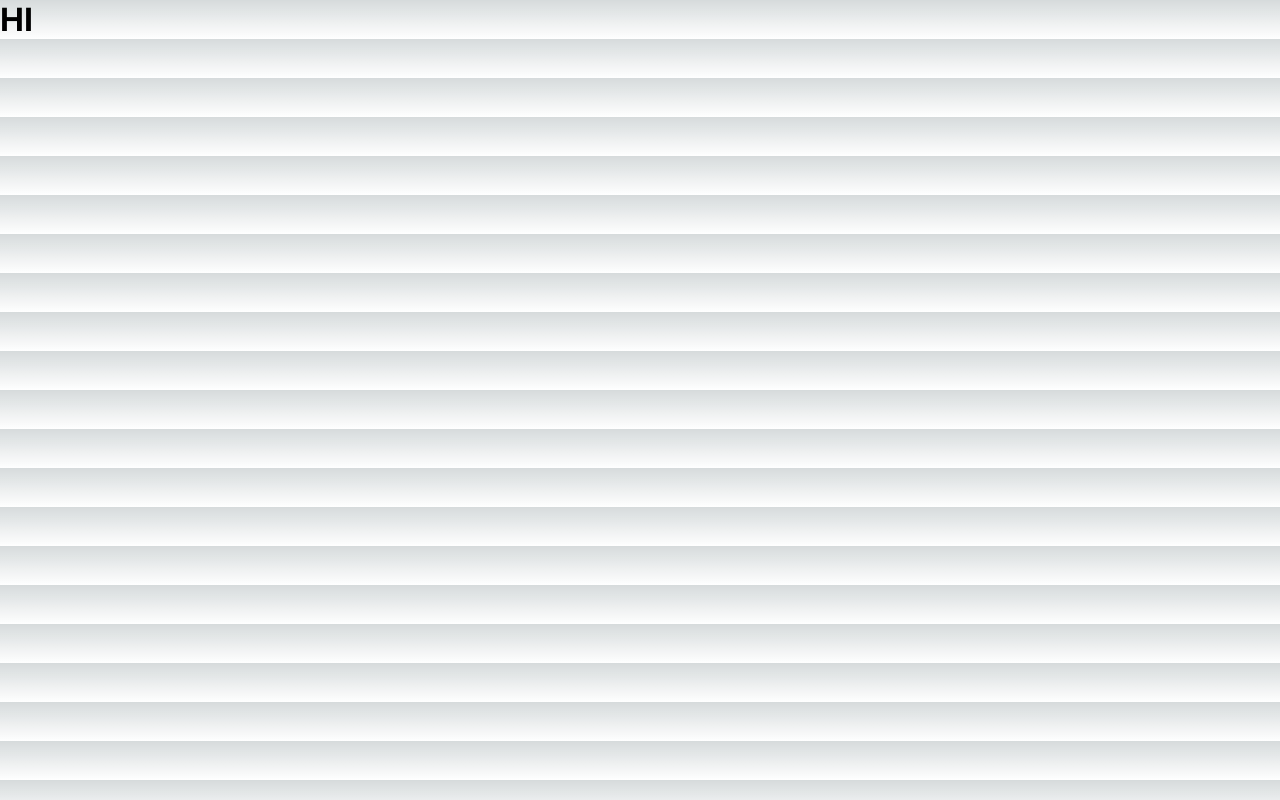
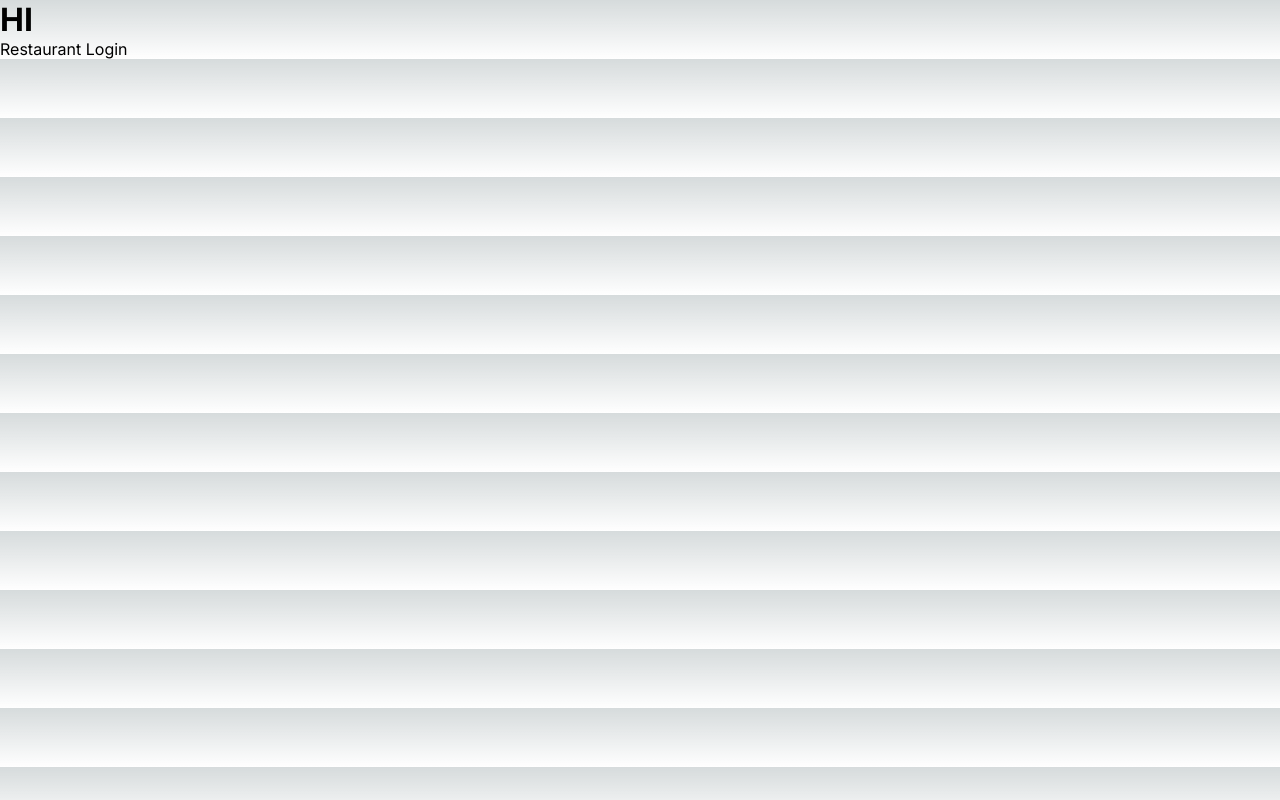
Before and after one commit to Ariful491/restor_next, a Next.js app: page /restaurant in a window 1280 px wide. Built offline with nearby package versions, Linux system fonts and the light colour scheme.

Commit message:
login page on going.

```diff
--- /dev/null
+++ b/src/app/_components/restaurantLogin.js
@@ -0,0 +1,10 @@
+const RestaurantLogin = () => {
+    return (
+        <>
+            Restaurant Login
+        </>
+    )
+}
+
+
+export default RestaurantLogin;
--- a/src/app/restaurant/page.js
+++ b/src/app/restaurant/page.js
@@ -1,7 +1,10 @@
+import RestaurantLogin from "@/app/_components/restaurantLogin";
+
 const Restaurant = () => {
     return (
         <div>
             <h1>HI</h1>
+            <RestaurantLogin/>
         </div>
     )
 }
```
Also changed, not shown: src/app/_components/restaurantSignUp.js (added, +11 -0 lines).
